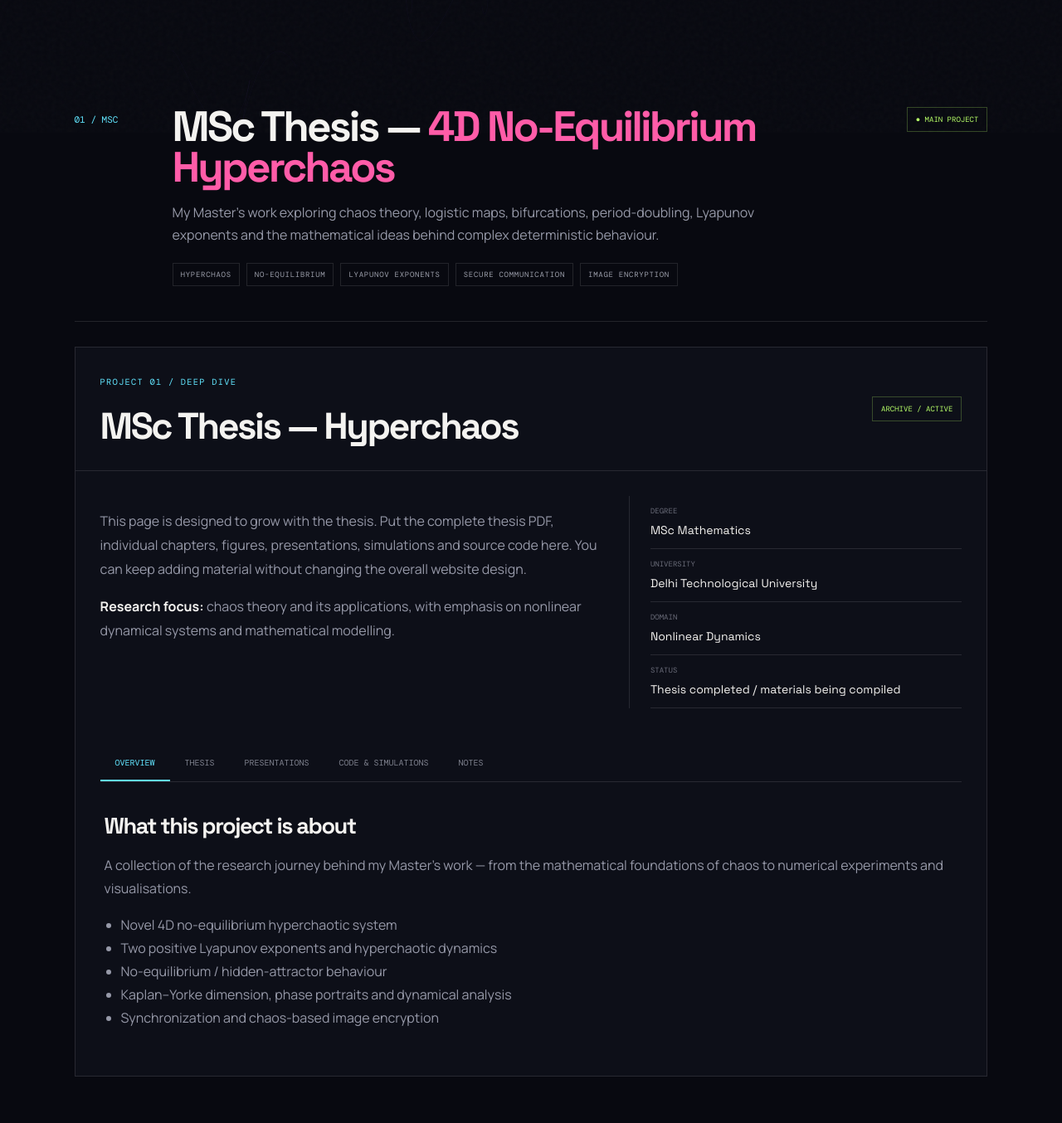
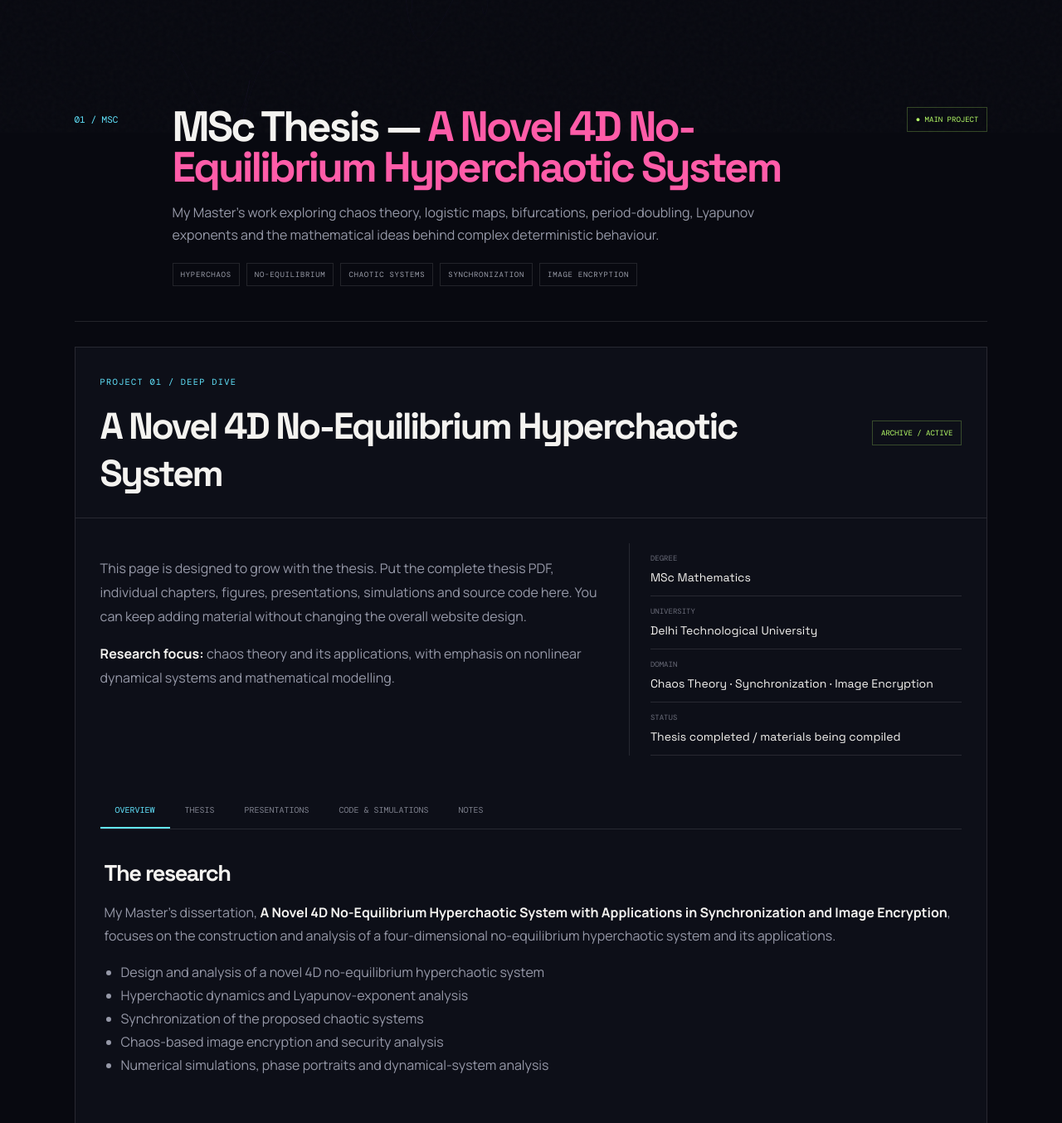
Before and after one commit to garvitlodha/garvitlodha.github.io, a plain HTML site: page projects.html in a window 1280 px wide. Shown: the part 640-1994 px from the top of the page at 83% size. Drawn offline with nearby package versions, Linux system fonts and the light colour scheme; animation ran at ten frames a second.

Commit message:
Revise MSc Thesis project information
Updated project details for MSc Thesis, including title, domain, and research overview.

```diff
--- a/projects.html
+++ b/projects.html
@@ -87,15 +87,15 @@
       <article class="project-row reveal">
         <div class="project-num">01 / MSC</div>
         <div>
-          <h2>MSc Thesis — <em>4D No-Equilibrium Hyperchaos</em></h2>
+          <h2>MSc Thesis — <em>A Novel 4D No-Equilibrium Hyperchaotic System</em></h2>
           <p>
             My Master's work exploring chaos theory, logistic maps, bifurcations,
             period-doubling, Lyapunov exponents and the mathematical ideas behind
             complex deterministic behaviour.
           </p>
           <div class="project-meta">
-            <span>HYPERCHAOS</span><span>NO-EQUILIBRIUM</span><span>LYAPUNOV EXPONENTS</span>
-            <span>SECURE COMMUNICATION</span><span>IMAGE ENCRYPTION</span>
+            <span>HYPERCHAOS</span><span>NO-EQUILIBRIUM</span><span>CHAOTIC SYSTEMS</span>
+            <span>SYNCHRONIZATION</span><span>IMAGE ENCRYPTION</span>
           </div>
         </div>
         <span class="project-status">● MAIN PROJECT</span>
@@ -105,7 +105,7 @@
         <div class="project-card-head">
           <div>
             <p class="label">PROJECT 01 / DEEP DIVE</p>
-            <h2>MSc Thesis — Hyperchaos</h2>
+            <h2>A Novel 4D No-Equilibrium Hyperchaotic System</h2>
           </div>
           <span class="project-status">ARCHIVE / ACTIVE</span>
         </div>
@@ -126,7 +126,7 @@
             <div class="facts">
               <div class="fact"><small>DEGREE</small><strong>MSc Mathematics</strong></div>
               <div class="fact"><small>UNIVERSITY</small><strong>Delhi Technological University</strong></div>
-              <div class="fact"><small>DOMAIN</small><strong>Nonlinear Dynamics</strong></div>
+              <div class="fact"><small>DOMAIN</small><strong>Chaos Theory · Synchronization · Image Encryption</strong></div>
               <div class="fact"><small>STATUS</small><strong>Thesis completed / materials being compiled</strong></div>
             </div>
           </div>
@@ -140,17 +140,19 @@
           </div>
 
           <div class="tab-panel active" id="overview">
-            <h3>What this project is about</h3>
+            <h3>The research</h3>
             <p>
-              A collection of the research journey behind my Master's work — from the
-              mathematical foundations of chaos to numerical experiments and visualisations.
+              My Master's dissertation, <strong style="color:var(--text)">A Novel 4D No-Equilibrium
+              Hyperchaotic System with Applications in Synchronization and Image Encryption</strong>,
+              focuses on the construction and analysis of a four-dimensional no-equilibrium
+              hyperchaotic system and its applications.
             </p>
             <ul>
-              <li>Novel 4D no-equilibrium hyperchaotic system</li>
-              <li>Two positive Lyapunov exponents and hyperchaotic dynamics</li>
-              <li>No-equilibrium / hidden-attractor behaviour</li>
-              <li>Kaplan–Yorke dimension, phase portraits and dynamical analysis</li>
-              <li>Synchronization and chaos-based image encryption</li>
+              <li>Design and analysis of a novel 4D no-equilibrium hyperchaotic system</li>
+              <li>Hyperchaotic dynamics and Lyapunov-exponent analysis</li>
+              <li>Synchronization of the proposed chaotic systems</li>
+              <li>Chaos-based image encryption and security analysis</li>
+              <li>Numerical simulations, phase portraits and dynamical-system analysis</li>
             </ul>
           </div>
 
```
